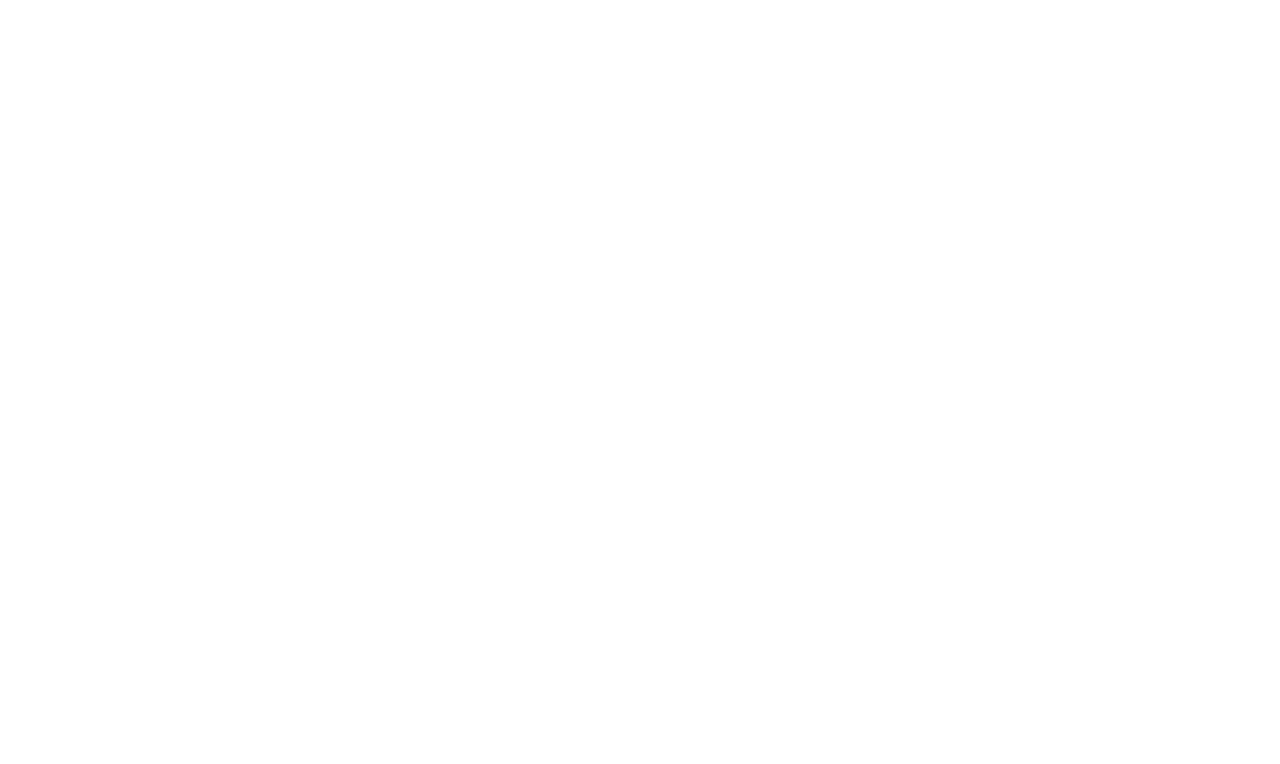
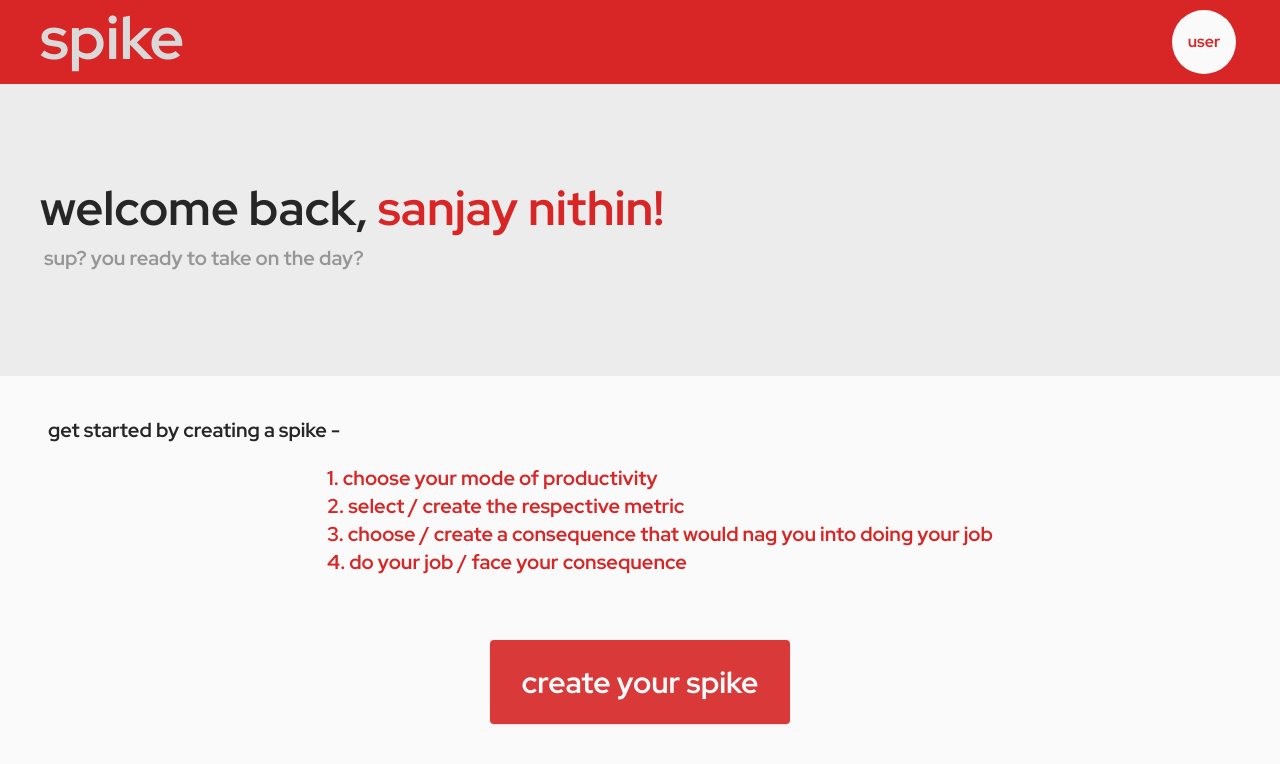
Before and after one commit to SanjayNithin2002/spike-frontend, a React (Create React App) app: page /home in a window 1280 px wide. Before the commit this address had no page. Shown: the top 764 px of the page. Built offline with nearby package versions, Linux system fonts and the light colour scheme; the HTML template or start-up script is replaced by a standard one.

Commit message:
home page created and linked to login

```diff
--- a/src/App.js
+++ b/src/App.js
@@ -2,6 +2,7 @@
 import { BrowserRouter as Router, Routes, Route, Navigate } from 'react-router-dom';
 import Signup from './components/Signup';
 import Login from './components/Login';
+import Home from './components/Home';
 import CreateSpike from './components/CreateSpike';
 
 function App() {
@@ -11,10 +12,10 @@
         <Route path="/" exact element={<Navigate to="/signup" />} />
         <Route path="/signup" element={<Signup />} />
         <Route path="/login" element={<Login />} />
+        <Route path="/home" element={<Home />} />
         <Route path="/create" element={<CreateSpike />} />
       </Routes>
     </Router>
-
   );
 }
 
--- a/src/components/CreateSpike.js
+++ b/src/components/CreateSpike.js
@@ -1,9 +1,17 @@
 import React from "react";
+import NavBar from "./NavBar";
 
 const CreateSpike = () => {
     return (
-        <div>
-            Create Spike Page
+        <div className="font-redHat">
+            <NavBar />
+            <div className="bg-whitestSpike">
+                <div className="flex flex-col item-center">
+                    <div className="flex bg-redSpike text-whitestSpike mt-4 font-bold">
+                        untitled spike #01
+                    </div>
+                </div>
+            </div>
         </div>
     )
 }
--- /dev/null
+++ b/src/components/Home.js
@@ -0,0 +1,39 @@
+// src/App.js
+import React from 'react';
+import NavBar from './NavBar';
+
+const App = () => {
+  return (
+    <div className='font-redHat'>
+        <NavBar />
+        <div className="bg-graySpike bg-opacity-50 flex flex-col items-left w-full p-20 pl-8">
+            <div className="text-blackSpike font-bold text-5xl pl-2 pb-3 pt-5">
+                welcome back, <span className="text-redSpike">sanjay nithin!</span>
+            </div>
+            <div className="font-bold text-grayestSpike text-opacity-90 text-xl pl-3 pb-6">
+                    sup? you ready to take on the day?
+            </div>
+        </div>
+        <div className="bg-whitestSpike h-full">
+            <div className="flex flex-col items-left text-blackSpike font-bold text-xl pt-10 pl-12">
+                get started by creating a spike -
+            </div>
+            <div className="flex flex-col items-center text-redSpike font-bold text-xl pt-5 pl-10 pb-10">
+                <ol type="1">
+                    <li>1. choose your mode of productivity</li>
+                    <li>2. select  / create the respective metric</li>
+                    <li>3. choose / create a consequence that would nag you into doing your job</li>
+                    <li>4. do your job / face your consequence</li>
+                </ol>
+            </div>
+            <div className="mt-6 text-center pb-20">
+                <button className="bg-redSpike text-whitestSpike font-bold text-3xl py-6 px-8 rounded shadow hover:bg-redSpike bg-opacity-90 transition duration-300">
+                    create your spike
+                </button>
+            </div>
+        </div>
+    </div>
+  );
+};
+
+export default App;
--- a/src/components/Login.js
+++ b/src/components/Login.js
@@ -27,7 +27,7 @@
       }
       else {
         localStorage.setItem('token', results.token)
-        navigate('/create');
+        navigate('/home');
       }
     }
     catch (err) {
--- /dev/null
+++ b/src/components/NavBar.js
@@ -0,0 +1,18 @@
+import React from 'react';
+
+const NavBar = () => {
+    return (
+        <nav className="bg-redSpike flex justify-between items-center p-2">
+            <div className="text-graySpike font-bold text-6xl mb-2 pl-8">
+                spike
+            </div>
+            <div className="pr-9">
+            <div className="bg-whitestSpike text-redSpike flex items-center justify-center rounded-full h-16 w-16 font-bold">
+                user
+            </div>
+            </div>
+        </nav>
+    );
+};
+
+export default NavBar;
--- a/tailwind.config.js
+++ b/tailwind.config.js
@@ -9,6 +9,10 @@
         redSpike: '#d82525',
         whiteSpike: '#e4e2dd',
         whiterSpike: '#f1f1f1',
+        graySpike: '#d9d9d9',
+        grayestSpike: '#8e8d8d',
+        blackSpike: '#262626',
+        whitestSpike: '#fafafa',
       },
       fontFamily: {
         redHat: ['Red Hat Display', 'sans-serif'],
```
